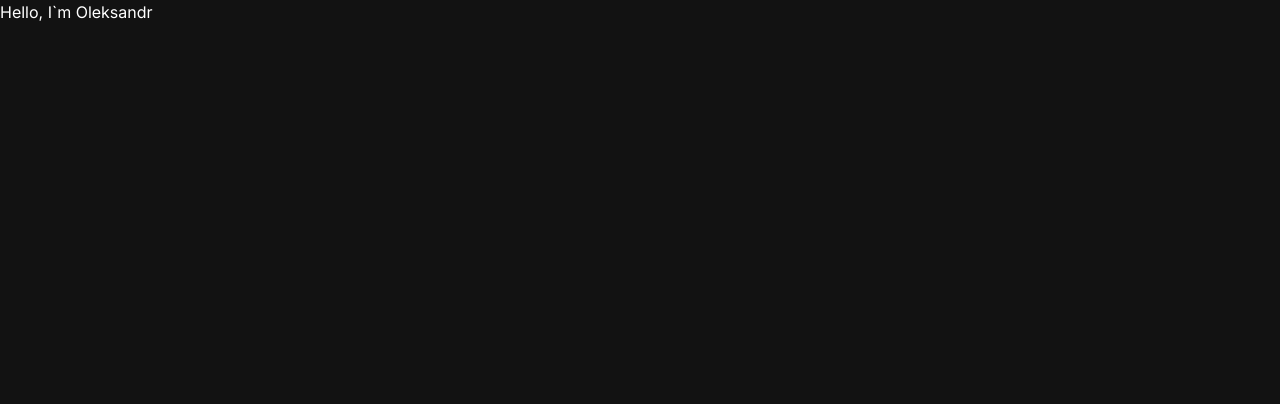
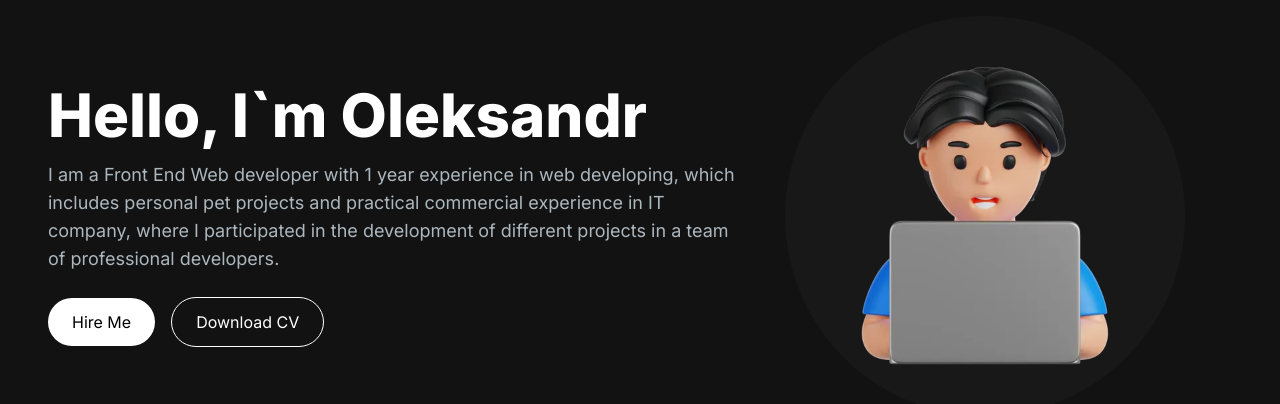
Before and after one commit to Saoa35/my-portfolio-website, a Next.js app: page / in a window 1280 px wide. Shown: the top 404 px of the page. Built offline with nearby package versions, Linux system fonts and the light colour scheme.

Commit message:
+ finished HeroSection comp.

```diff
--- a/src/app/components/HeroSection.jsx
+++ b/src/app/components/HeroSection.jsx
@@ -1,9 +1,42 @@
 import React from "react";
+import Image from "next/image";
 
 export const HeroSection = () => {
   return (
     <section>
-      <h1 className="text-white">Hello, I`m Oleksandr</h1>
+      <div className="grid grid-cols-1 lg:grid-cols-12">
+        <div className="col-span-7 place-self-center">
+          <h1 className="text-white mb-4 text-4xl lg:text-6xl font-extrabold">
+            Hello, I`m Oleksandr
+          </h1>
+          <p className="text-[#ADB7BE] text-base mb-6 lg:text-lg">
+            I am a Front End Web developer with 1 year experience in web
+            developing, which includes personal pet projects and practical
+            commercial experience in IT company, where I participated in the
+            development of different projects in a team of professional
+            developers.
+          </p>
+          <div>
+            <button className="px-6 py-3 rounded-full mr-4 bg-white hover:bg-slate-300 text-black">
+              Hire Me
+            </button>
+            <button className="px-6 py-3 rounded-full bg-transparent hover:bg-slate-800 text-white border border-white">
+              Download CV
+            </button>
+          </div>
+        </div>
+        <div className="col-span-5 place-self-center mt-4 lg:mt-0">
+          <div className="rounded-full bg-[#181818] w-[300px] h-[300px] lg:w-[400px] lg:h-[400px] relative">
+            <Image
+              src="/images/Portfolio-Avatar.png"
+              alt="Portfolio Avatar"
+              className="absolute transform -translate-x-1/2 -translate-y-1/2 top-1/2 left-1/2"
+              width={300}
+              height={300}
+            />
+          </div>
+        </div>
+      </div>
     </section>
   );
 };
--- a/src/app/page.js
+++ b/src/app/page.js
@@ -3,7 +3,7 @@ import { HeroSection } from "./components/HeroSection";
 
 export default function Home() {
   return (
-    <main className="flex min-h-screen flex-col bg-[#121212]">
+    <main className="flex min-h-screen flex-col bg-[#121212] container mx-auto px-12 py-4">
       <HeroSection />
     </main>
   );
```
Also changed, not shown: public/images/Portfolio-Avatar.png (added).
